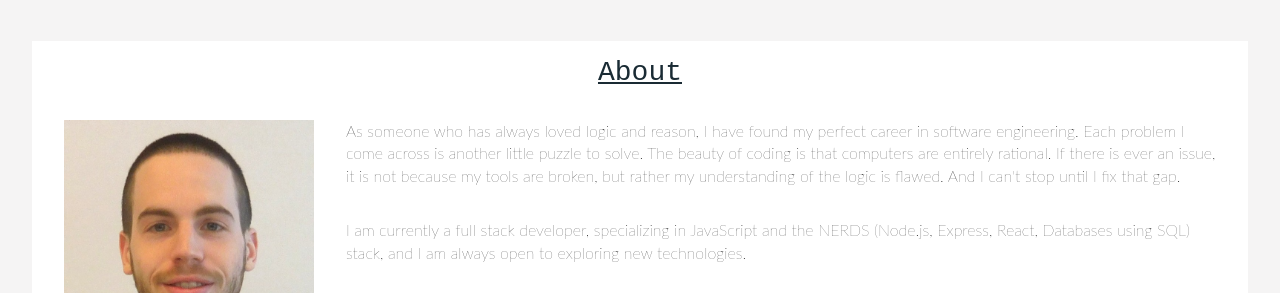
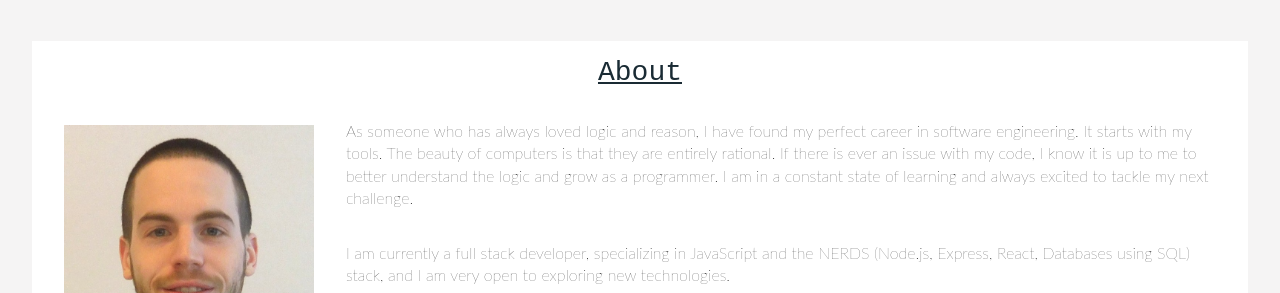
Before and after one commit to camr1993/camr1993.github.io, a plain HTML site: page index.html in a window 1280 px wide. Shown: the part 860-1153 px from the top of the page. Drawn offline with Linux system fonts and the light colour scheme.

Commit message:
updated about section

```diff
--- a/index.html
+++ b/index.html
@@ -33,16 +33,17 @@
           <div id="about-words">
             <div class="about-me" id="first-about-me">
               As someone who has always loved logic and reason, I have found my
-              perfect career in software engineering. Each problem I come across
-              is another little puzzle to solve. The beauty of coding is that
-              computers are entirely rational. If there is ever an issue, it is
-              not because my tools are broken, but rather my understanding of
-              the logic is flawed. And I can't stop until I fix that gap.
+              perfect career in software engineering. It starts with my tools.
+              The beauty of computers is that they are entirely rational. If
+              there is ever an issue with my code, I know it is up to me to
+              better understand the logic and grow as a programmer. I am in a
+              constant state of learning and always excited to tackle my next
+              challenge.
             </div>
             <div class="about-me">
               I am currently a full stack developer, specializing in JavaScript
               and the NERDS (Node.js, Express, React, Databases using SQL)
-              stack, and I am always open to exploring new technologies.
+              stack, and I am very open to exploring new technologies.
             </div>
             <div class="about-me">
               On a personal level, I am a huge basketball fan (both playing and
```
